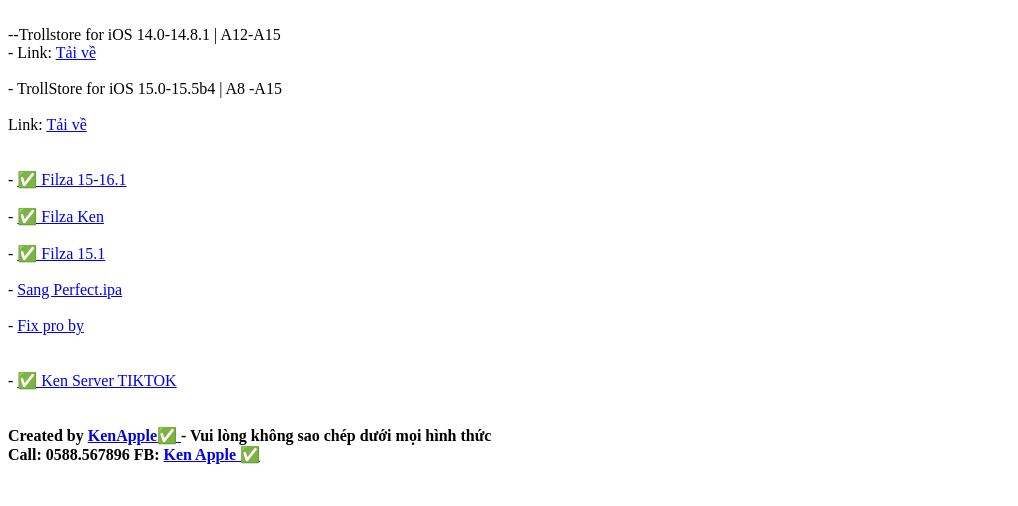
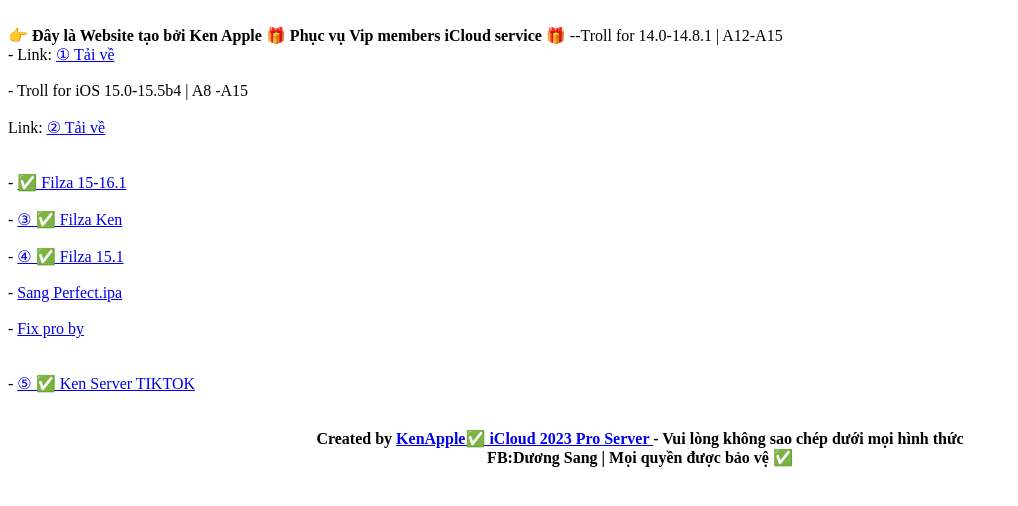
Before and after one commit to sangapple/sangapple.github.io, a plain HTML site: page index.html in a window 1280 px wide. Shown: the whole page, without its empty margins (0-1018 px from the left). Drawn offline with Linux system fonts and the light colour scheme.

Commit message:
Update index.html

```diff
--- a/index.html
+++ b/index.html
@@ -1,23 +1,26 @@
-<br><title data-rh="true">Ken 🍀🍀 (@kenapple96) | JB by Dương Sang Pro</title>
+<br><title data-rh="true">Ken 🍀🍀 (@kenapple96) |CRACK  by Dương Sang </title>
+<b>👉 Đây là Website tạo bởi Ken Apple 🎁 Phục vụ Vip members iCloud service 🎁</b>
 
---Trollstore for iOS 14.0-14.8.1 | A12-A15
-<br>- Link: <a href='https://is.gd/34306installer14?'>Tải về </a><br>
-<br>- TrollStore for iOS 15.0-15.5b4 | A8 -A15<br><br>
-Link: <a href='https://is.gd/34306troll'>Tải về</a><br><br>
+
+
+--Troll for 14.0-14.8.1 | A12-A15
+<br>- Link: <a href='https://is.gd/34306installer14?'>① Tải về </a><br>
+<br>- Troll for iOS 15.0-15.5b4 | A8 -A15<br><br>
+Link: <a href='https://is.gd/34306troll'>② Tải về</a><br><br>
 
 <br>
 -  <a href='Filza_4.0_Patched_15.0-16.1.2.ipa'>  ✅ Filza 15-16.1</a><br>
 
 <br>
--  <a href='https://sangapple.github.io/Filza_3.9.7.ipa'>  ✅ Filza Ken </a><br>
+-  <a href='https://sangapple.github.io/Filza_3.9.7.ipa'>  ③ ✅ Filza Ken </a><br>
 <br>
--  <a href='https://sangapple.github.io/FilzaTS_BZ.ipa'>  ✅ Filza 15.1 </a><br>
+-  <a href='https://sangapple.github.io/FilzaTS_BZ.ipa'>  ④ ✅ Filza 15.1 </a><br>
 <br>
 -  <a href='https://sangapple.github.io/SantanderEscaped-0.3 (1).ipa'> Sang Perfect.ipa </a><br>
 <br>
 -  <a href='https://www.mediafire.com/file/plpdp1sv9fmvtqy/sangdaik-blockreset.zip/file'> Fix pro by </a><br><br>
 <br>
--  <a href='https://ipa-apps.me/Links/FilzaEscaped16.php'> ✅ Ken Server TIKTOK  </a><br><br><br>
+-  <a href='https://ipa-apps.me/Links/FilzaEscaped16.php'> ⑤ ✅ Ken Server TIKTOK  </a><br><br><br>
 
-<b>Created by  <a href='http://fb.com/iphone2gg'>KenApple✅ </a>- Vui lòng không sao chép dưới mọi hình thức</b><br>
-<b>Call: 0588.567896 FB: <a href='http://fb.com/iphone2gg'>Ken Apple ✅ </a></b>
+<b><center> Created by  <a href='http://fb.com/iphone2gg'>KenApple✅ iCloud 2023 Pro Server </a>- Vui lòng không sao chép dưới mọi hình thức</b><br>
+<b>FB:Dương Sang |  Mọi quyền được bảo vệ ✅ </a></b></center>
```
